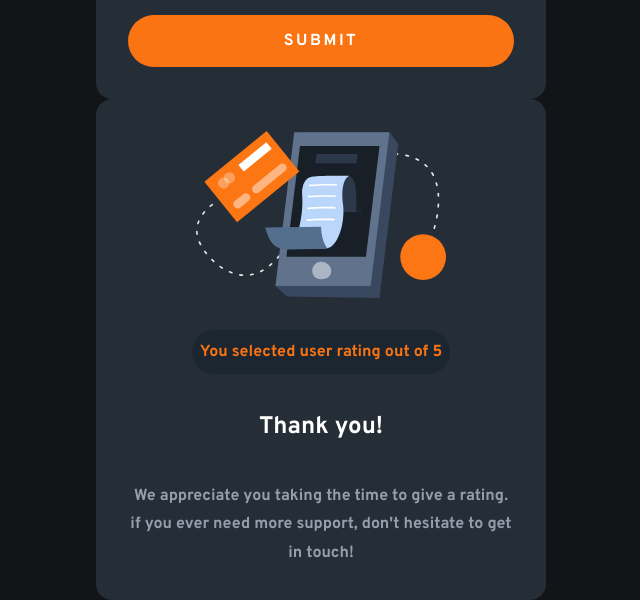
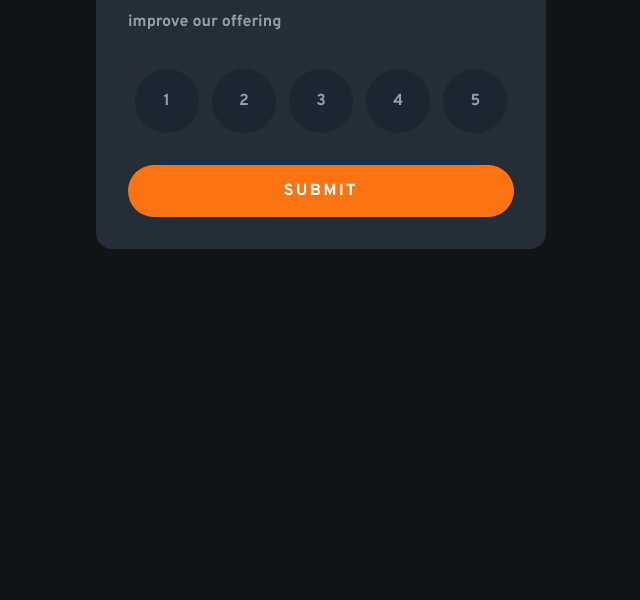
Before and after one commit to imLumarq/frontend-mentor-interactive-rating-component, a plain HTML site: page index.html in a window 1280 px wide. Shown: the part 401-1001 px from the top of the page, without its empty margins (319-959 px from the left). After the commit the page ends 800 px from the top, so only its background shows below. Drawn offline with Linux system fonts and the light colour scheme.

Commit message:
removed the active class for the thank you card

```diff
--- a/index.html
+++ b/index.html
@@ -53,7 +53,7 @@
                 <button type="submit" id="btn-submit">submit</button>
             </div>
 
-            <div class="card thank-you-card active">
+            <div class="card thank-you-card">
                 <img
                     src="./images/illustration-thank-you.svg"
                     alt="Thank you image"
```
